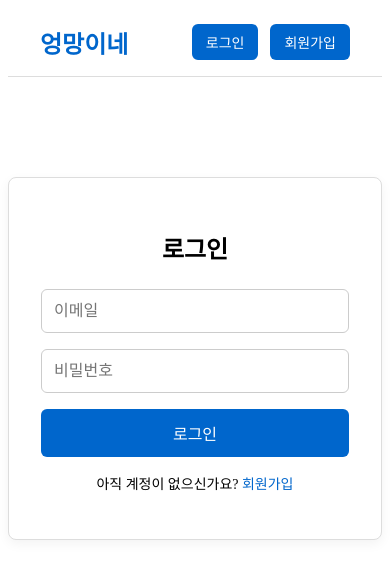
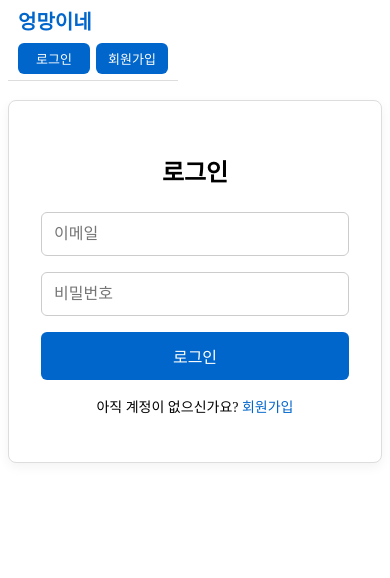
Before and after one commit to Zackdokong/ung-mang-e-nae, a React (Vite) app: page /login in a window 390 px wide. Shown: the top 578 px of the page. Built offline with nearby package versions, Linux system fonts and the light colour scheme; no server answers.

Commit message:
모바일 반응

```diff
--- a/package.json
+++ b/package.json
@@ -1,7 +1,7 @@
 {
   "name": "ung-mang-e-nae",
   "private": true,
-  "version": "1.0.0",
+  "version": "1.0.2",
   "type": "module",
   "scripts": {
     "dev": "vite",
--- a/src/components/header/Header.module.css
+++ b/src/components/header/Header.module.css
@@ -5,6 +5,8 @@
   padding: 16px 32px;
   background-color: white;
   border-bottom: 1px solid #ddd;
+  flex-wrap: wrap;
+  gap: 8px 0;
 }
 
 .logoSection {
@@ -23,13 +25,19 @@
   display: flex;
   align-items: center;
   gap: 12px;
+  flex-wrap: wrap; /* 중요! 버튼, 텍스트 자동 줄바꿈 */
 }
 
 .welcome {
   font-weight: 500;
   margin-right: 8px;
+  /* 모바일에서 너무 길면 줄바꿈되게 */
+  word-break: keep-all;
+  white-space: pre-line;
+  font-size: 16px;
 }
 
+/* 버튼 스타일 */
 .button {
   padding: 8px 14px;
   background-color: #0066cc;
@@ -40,8 +48,40 @@
   font-size: 14px;
   cursor: pointer;
   transition: background-color 0.2s ease;
+  min-width: 70px; /* 버튼 너무 찌그러지는 거 방지 */
+  text-align: center;
 }
-
 .button:hover {
   background-color: #0052a3;
 }
+
+/* ---------- 모바일 반응형 ----------- */
+@media (max-width: 600px) {
+  .header {
+    padding: 6px 10px;
+    flex-direction: column;
+    align-items: stretch;
+    position: fixed;
+  top: 0;
+  z-index: 10;
+  }
+  .logo {
+    font-size: 20px;
+    margin-bottom: 0px;
+  }
+  .rightSection {
+    flex-direction: row;
+    gap: 6px;
+    flex-wrap: wrap;
+    justify-content: flex-end;
+  }
+  .welcome {
+    font-size: 14px;
+    margin-bottom: 2px;
+  }
+  .button {
+    font-size: 13px;
+    padding: 6px 8px;
+    min-width: 56px;
+  }
+}
--- a/src/components/header/header.jsx
+++ b/src/components/header/header.jsx
@@ -4,7 +4,7 @@ import { useAuth } from "../../hooks/useAuth"; // 내가 만든 훅 경로 맞
 import styles from "./Header.module.css";
 
 function Header() {
-  const { isLoggedIn, userName, nickName, favTeam, logout } = useAuth();
+  const { isLoggedIn,  nickName, favTeam, logout } = useAuth();
 
   return (
     <header className={styles.header}>
```
